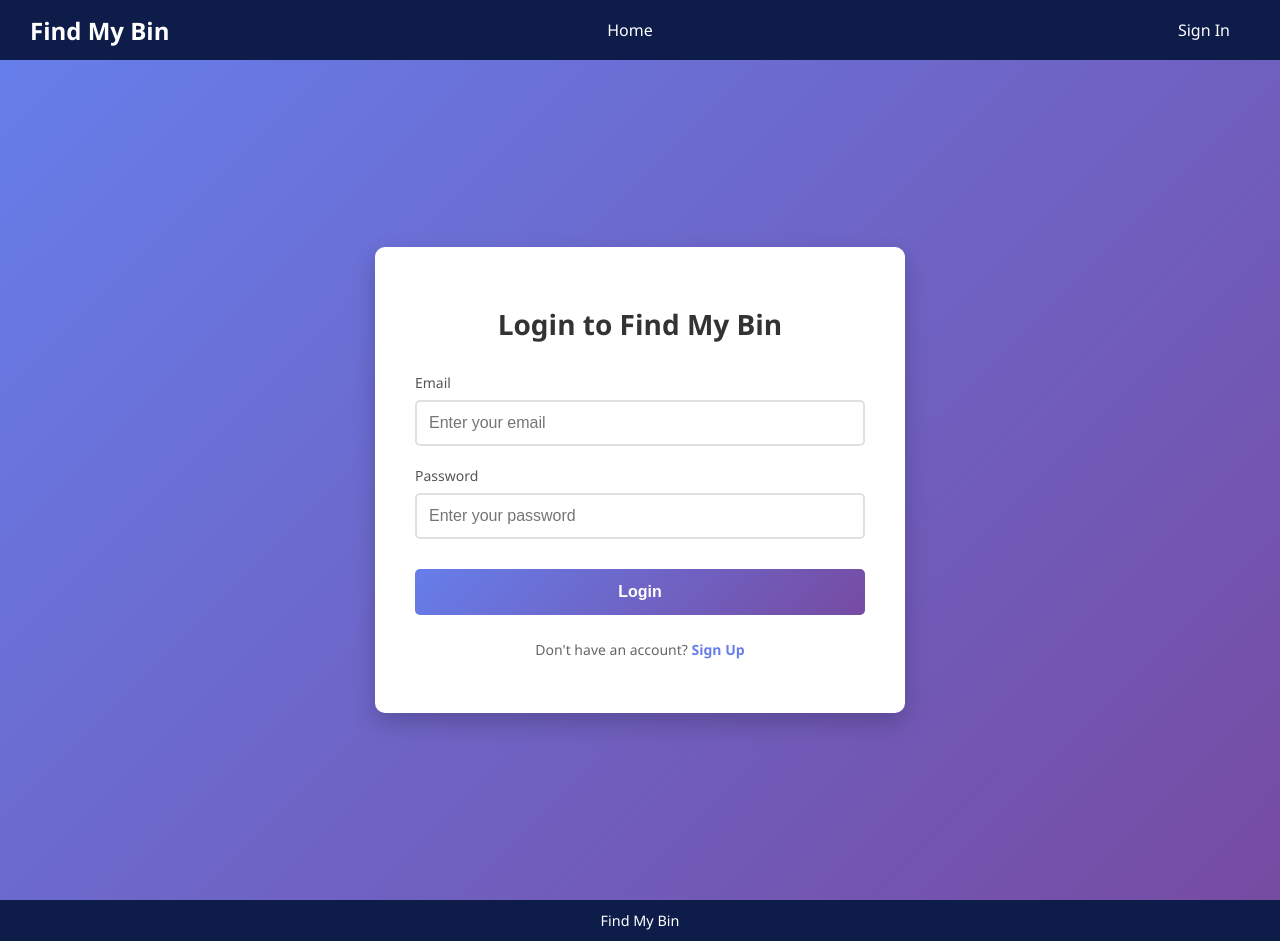
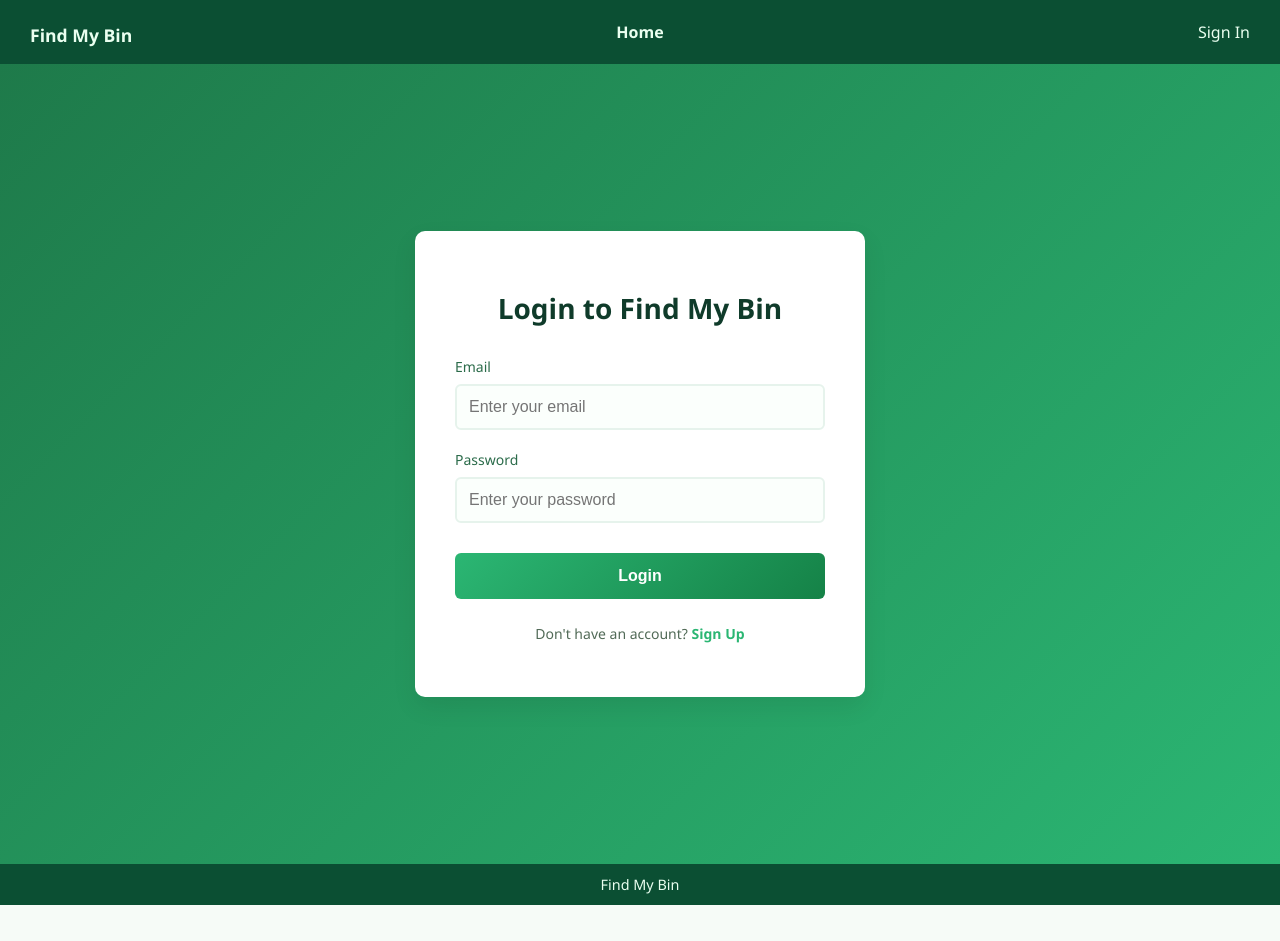
Before and after one commit to UW-INFO442-AU25/find-my-bin, a React (Vite) app in the folder WasteModel/: page /login in a window 1280 px wide. After the commit the page ends 905 px from the top, so only its background shows below. Built offline with nearby package versions, Linux system fonts and the light colour scheme; no server answers.

Commit message:
Change styling and theme of website

```diff
--- a/WasteModel/src/App.css
+++ b/WasteModel/src/App.css
@@ -10,6 +10,8 @@ html, body, #root{
 
 body {
     font-family: "Segoe UI", sans-serif;
+    background: #f6fbf7;
+    color: #08321f;
 }
 
 .app-container {
@@ -22,24 +24,32 @@ body {
     NAVBAR STYLES
    ======================================== */
 nav {
-    background-color: #0E1C4A;
+    background-color: #0b4f33; /* dark green */
     width: 100%;
-    height: 60px;
+    height: 64px;
     display: flex;
     align-items: center;
+    box-shadow: 0 2px 6px rgba(7, 49, 31, 0.08);
 }
 
 /* Navbar Container */
 .nav-container {
     display: flex;
     align-items: center;
-    padding: 0px 50px 0px 30px;
+    padding: 0px 30px;
     width: 100%;
 }
 
 /* Left side: FindMyBin + Logo */
 .nav-logo {
     flex: 1;
+}
+
+.nav-logo-link {
+    color: #eafff0;
+    text-decoration: none;
+    font-weight: 700;
+    font-size: 1.1rem;
 }
 
 /* Center: Main Navigation Links" */
@@ -49,17 +59,20 @@ nav {
     display: flex;
     justify-content: center;
     white-space: nowrap;
-    gap: 4rem;
+    gap: 2.5rem;
     padding: 0;
     margin: 0;
 }
 
 .nav-link {
     transition: color 0.15s ease;
+    color: #eafff0;
+    text-decoration: none;
+    font-weight: 600;
 }
 
 .nav-link:hover {
-    color: #AECBFA;
+    color: #bfffe0;
 }
 
 /* Left: Search & Sign In*/
@@ -68,37 +81,37 @@ nav {
     display: flex;
     justify-content: flex-end;
     align-items: center;
-    gap: 4rem;
+    gap: 1.25rem;
 }
 
 /* Navbar Link Styles */
-.nav-link,
-.nav-logo-link,
 .nav-sign-in,
 .nav-search {
-    color: white;
+    color: #eafff0;
     text-decoration: none;
 }
 
 /* User info and logout button */
 .nav-user {
-    color: white;
-    margin-right: 1rem;
+    color: #eafff0;
+    margin-right: 0.5rem;
 }
 
 .nav-sign-out {
     background: none;
-    border: none;
-    color: white;
+    border: 1px solid rgba(234,255,240,0.08);
+    color: #eafff0;
     cursor: pointer;
     font-family: "Segoe UI", sans-serif;
     font-size: 1rem;
-    padding: 0;
-    transition: color 0.15s ease;
+    padding: 6px 10px;
+    border-radius: 6px;
+    transition: background 0.15s, color 0.15s;
 }
 
 .nav-sign-out:hover {
-    color: #AECBFA;
+    background: rgba(255,255,255,0.03);
+    color: #bfffe0;
 }
 
 /* ========================================
@@ -106,8 +119,8 @@ nav {
    ======================================== */
 
 .footer {
-    background-color: #0E1C4A;
-    color: white;
+    background-color: #0b4f33;
+    color: #eafff0;
 		font-size: 0.9rem;
     text-align: center;
     margin-top: auto;
--- a/WasteModel/src/App.jsx
+++ b/WasteModel/src/App.jsx
@@ -1,3 +1,4 @@
+import React from 'react';
 import { Routes, Route } from 'react-router-dom';
 import { AuthProvider } from './contexts/AuthContext';
 import Navbar from './components/Navbar';
@@ -5,9 +6,10 @@ import Footer from './components/Footer';
 import Home from './pages/Home';
 import Login from './pages/Login';
 import Signup from './pages/Signup';
+import '../src/index.css';
 import './App.css';
 
-function App() {
+function App({ children }) {
   return (
     <AuthProvider>
       <div className="app-container">
@@ -18,6 +20,7 @@ function App() {
           <Route path="/signup" element={<Signup />} />
         </Routes>
         <Footer />
+        {children || null}
       </div>
     </AuthProvider>
   );
--- a/WasteModel/src/index.css
+++ b/WasteModel/src/index.css
@@ -0,0 +1,62 @@
+:root{
+  --bg: #f6fbf7;
+  --card: #ffffff;
+  --muted: #516a57;
+  --accent: #2bb673;
+  --accent-dark: #0b4f33;
+}
+
+/* global base */
+* { box-sizing: border-box; }
+body, html, #root { height: 100%; background: var(--bg); margin: 0; font-family: "Segoe UI", sans-serif; color: var(--accent-dark); }
+
+/* Page container used by content pages */
+.page-container {
+  padding: 40px;
+  max-width: 1200px;
+  margin: 0 auto;
+}
+
+/* Content card for centered/feature areas */
+.content-card {
+  background: var(--card);
+  border-radius: 10px;
+  padding: 28px;
+  box-shadow: 0 8px 18px rgba(13, 60, 41, 0.04);
+}
+
+/* Headings */
+.feature-title {
+  color: var(--accent-dark);
+  margin: 0 0 12px;
+  font-size: 1.8rem;
+}
+
+/* Sub text */
+.feature-sub {
+  color: var(--muted);
+  margin-bottom: 18px;
+}
+
+/* Search input */
+.search-input {
+  width: 100%;
+  padding: 12px;
+  font-size: 16px;
+  border: 2px solid #e6f3ec;
+  border-radius: 8px;
+  background: #fbfffc;
+  transition: border-color 0.15s, box-shadow 0.15s;
+}
+
+.search-input:focus {
+  outline: none;
+  border-color: var(--accent);
+  box-shadow: 0 0 0 4px rgba(43,182,115,0.06);
+}
+
+/* Responsive tweaks */
+@media (max-width: 640px) {
+  .page-container { padding: 20px; }
+  .nav-menu { gap: 1rem; }
+}
--- a/WasteModel/src/main.jsx
+++ b/WasteModel/src/main.jsx
@@ -1,13 +1,17 @@
-import { StrictMode } from 'react'
-import { createRoot } from 'react-dom/client'
-import { BrowserRouter } from 'react-router-dom'
-import './App.css'
-import App from './App.jsx'
+import React from 'react';
+import { createRoot } from 'react-dom/client';
+import { BrowserRouter } from 'react-router-dom';
+import App from './App';
+import './index.css';
+import './App.css';
 
-createRoot(document.getElementById('root')).render(
-  <StrictMode>
+const root = createRoot(document.getElementById('root'));
+root.render(
+  <React.StrictMode>
     <BrowserRouter>
-      <App />
+      <App>
+        {/* Your routes (already in project) will mount inside App via existing router setup */}
+      </App>
     </BrowserRouter>
-  </StrictMode>,
-)
+  </React.StrictMode>
+);
--- a/WasteModel/src/pages/Home.jsx
+++ b/WasteModel/src/pages/Home.jsx
@@ -1,22 +1,11 @@
+import React from 'react';
+
 export default function Home() {
   return (
-    <div style={{ padding: '40px', maxWidth: '1200px', margin: '0 auto' }}>
-      <h1>Welcome to Find My Bin</h1>
-      <p>Your waste sorting companion - helping you dispose of items correctly and minimize contamination.</p>
-
-      <div style={{ marginTop: '30px' }}>
-        <h2>Features</h2>
-        <ul>
-          <li><strong>Quick Sort:</strong> Navigate through categories to find the right bin</li>
-          <li><strong>Waste Sort:</strong> Upload a photo to identify waste and get bin recommendations</li>
-          <li><strong>Quiz:</strong> Test your waste sorting knowledge and track your progress</li>
-          <li><strong>Search:</strong> Quickly search for specific items</li>
-        </ul>
-      </div>
-
-      <div style={{ marginTop: '30px' }}>
-        <h2>Get Started</h2>
-        <p>Sign up for an account to save your quiz scores and track your learning progress!</p>
+    <div className="page-container">
+      <div className="content-card">
+        <h1 className="feature-title">Welcome to Find My Bin</h1>
+        <p className="feature-sub">Quickly find where an item should be disposed: recycling, compost, landfill or hazardous.</p>
       </div>
     </div>
   );
--- a/WasteModel/src/styles/Auth.css
+++ b/WasteModel/src/styles/Auth.css
@@ -4,32 +4,33 @@
   align-items: center;
   min-height: 100vh;
   padding: 20px;
-  background: linear-gradient(135deg, #667eea 0%, #764ba2 100%);
+  /* green gradient */
+  background: linear-gradient(135deg, #1e7a4a 0%, #2bb673 100%);
 }
 
 .auth-card {
-  background: white;
+  background: #ffffff;
   border-radius: 10px;
   padding: 40px;
-  box-shadow: 0 10px 25px rgba(0, 0, 0, 0.2);
+  box-shadow: 0 10px 25px rgba(0, 0, 0, 0.08);
   width: 100%;
   max-width: 450px;
 }
 
 .auth-card h1 {
   text-align: center;
-  color: #333;
+  color: #0f3b2a;
   margin-bottom: 30px;
   font-size: 28px;
 }
 
 .error-message {
-  background-color: #fee;
-  color: #c33;
+  background-color: #fff0f0;
+  color: #b32b2b;
   padding: 12px;
   border-radius: 5px;
   margin-bottom: 20px;
-  border: 1px solid #fcc;
+  border: 1px solid #ffd6d6;
   text-align: center;
 }
 
@@ -40,7 +41,7 @@
 .form-group label {
   display: block;
   margin-bottom: 8px;
-  color: #555;
+  color: #2b6b4a;
   font-weight: 500;
   font-size: 14px;
 }
@@ -48,35 +49,37 @@
 .form-group input {
   width: 100%;
   padding: 12px;
-  border: 2px solid #e0e0e0;
-  border-radius: 5px;
+  border: 2px solid #e6f3ec;
+  border-radius: 6px;
   font-size: 16px;
-  transition: border-color 0.3s;
+  transition: border-color 0.2s, box-shadow 0.2s;
   box-sizing: border-box;
+  background: #fbfffc;
 }
 
 .form-group input:focus {
   outline: none;
-  border-color: #667eea;
+  border-color: #2bb673;
+  box-shadow: 0 0 0 4px rgba(43, 182, 115, 0.08);
 }
 
 .auth-button {
   width: 100%;
   padding: 14px;
-  background: linear-gradient(135deg, #667eea 0%, #764ba2 100%);
+  background: linear-gradient(135deg, #2bb673 0%, #158247 100%);
   color: white;
   border: none;
-  border-radius: 5px;
+  border-radius: 6px;
   font-size: 16px;
   font-weight: 600;
   cursor: pointer;
-  transition: transform 0.2s, opacity 0.2s;
+  transition: transform 0.15s, opacity 0.15s, box-shadow 0.15s;
   margin-top: 10px;
 }
 
 .auth-button:hover:not(:disabled) {
   transform: translateY(-2px);
-  box-shadow: 0 5px 15px rgba(102, 126, 234, 0.4);
+  box-shadow: 0 6px 18px rgba(39, 142, 89, 0.25);
 }
 
 .auth-button:disabled {
@@ -90,12 +93,12 @@
 }
 
 .auth-footer p {
-  color: #666;
+  color: #516a57;
   font-size: 14px;
 }
 
 .auth-footer a {
-  color: #667eea;
+  color: #2bb673;
   text-decoration: none;
   font-weight: 600;
 }
```
Also changed, not shown: WasteModel/src/pages/QuickSort.jsx (+7 -5 lines), WasteModel/src/pages/Search.jsx (+14 -16 lines), WasteModel/src/pages/WasteModel.jsx (+5 -3 lines).
